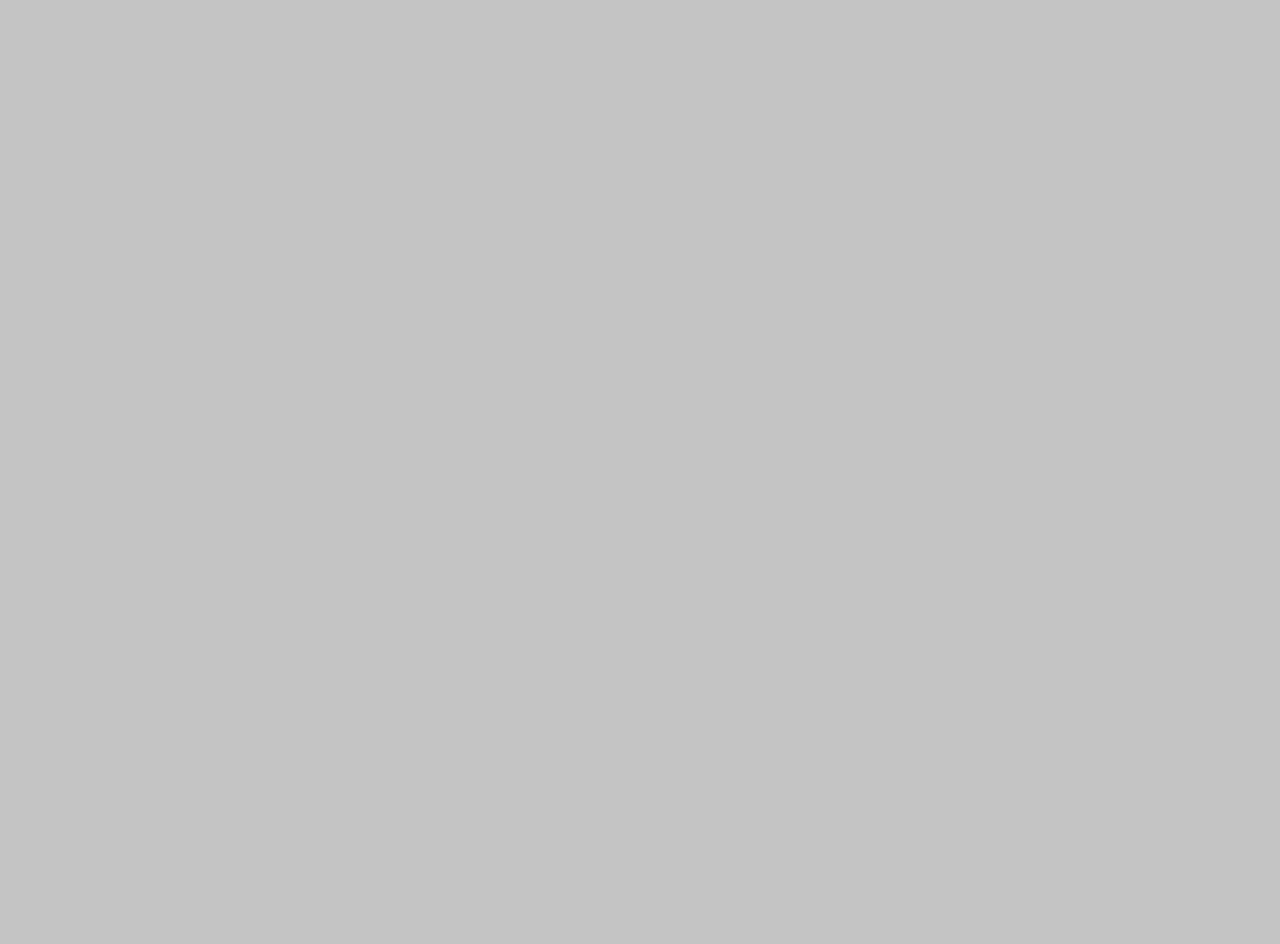
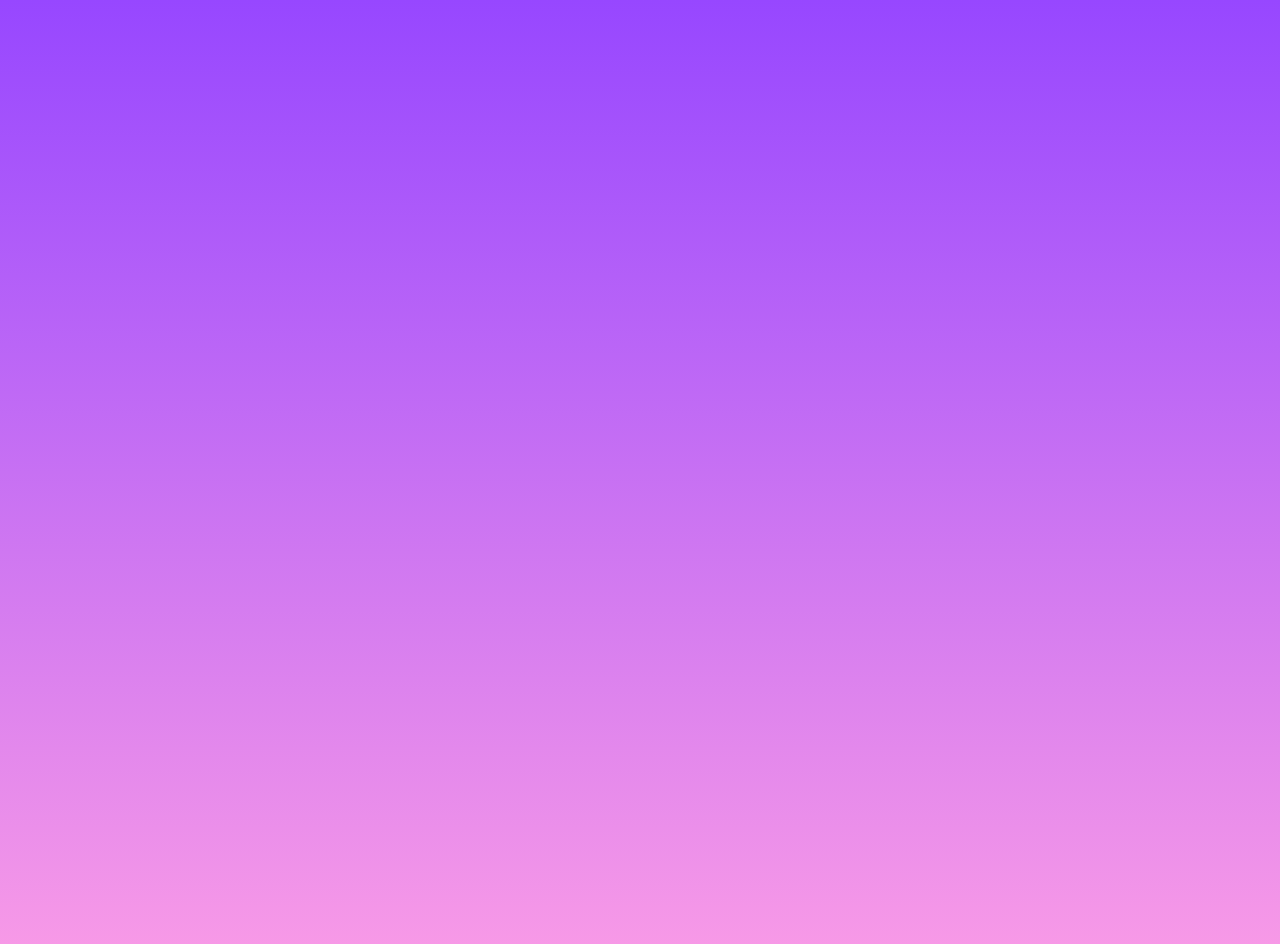
Before and after one commit to yirisoft/yirisoft.github.io, a website built with Parcel: page index.html in a window 1280 px wide. Built offline with nearby package versions, Linux system fonts and the light colour scheme.

Commit message:
Pushed from Locofy Builder

```diff
--- a/index.css
+++ b/index.css
@@ -1,6 +1,6 @@
 .homepage {
   position: relative;
-  background-color: #c4c4c4;
+  background: linear-gradient(180deg, #9747ff, #ffa0e5);
   width: 100%;
   height: 1024px;
   overflow: hidden;
```
